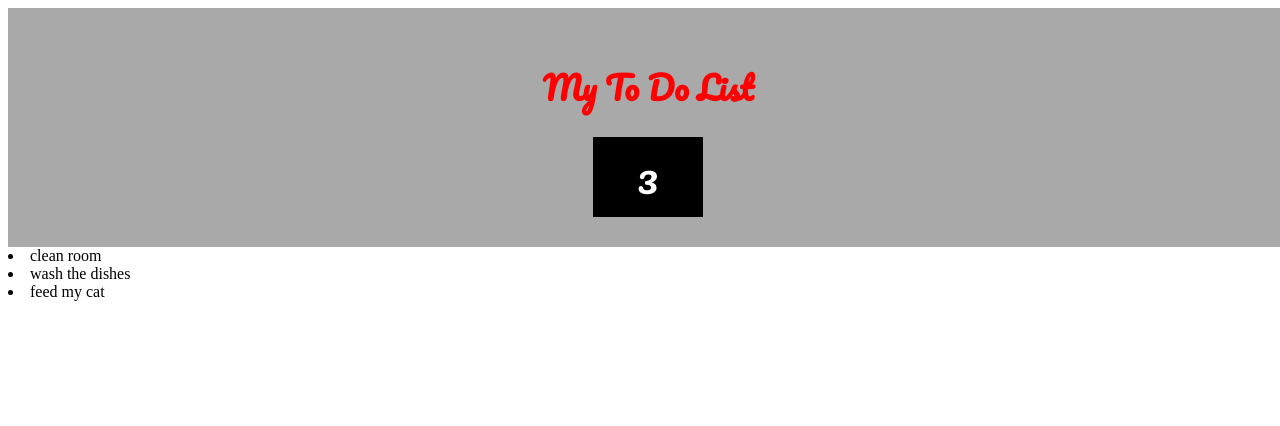
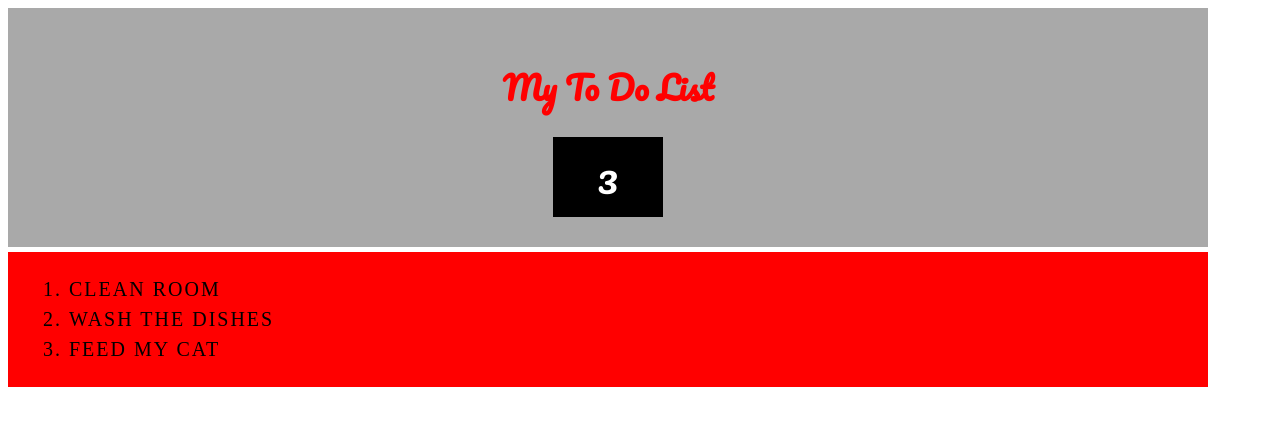
Before and after one commit to BognaKonstanty/webpack-zad2-TODO, a React app: page / in a window 1280 px wide. Shown: the top 426 px of the page. Built offline with nearby package versions, Linux system fonts and the light colour scheme.

Commit message:
correction2

```diff
--- a/src/components/Title.css
+++ b/src/components/Title.css
@@ -6,7 +6,7 @@
 	font-family: 'Pacifico', cursive;
 	text-align: center;
 	width: 1200px;
-    padding: 30px 40px;
+    padding: 30px 0px;
 }
 
 .Title > h1 {
--- /dev/null
+++ b/src/components/TodoList.css
@@ -0,0 +1,21 @@
+.TodoList {
+	width: 1170px;
+	background: red;
+	list-style-type: decimal;
+	padding: 20px 0;
+	padding-left: 30px;
+	margin-top: 5px;
+	letter-spacing: 2px;
+	font-size: 20px;
+	text-transform: uppercase;
+	cursor: pointer;
+	line-height: 25px;
+}
+
+li {
+	margin:5px;
+}
+
+li:hover {
+	background: #ff5050;
+}
--- a/src/components/TodoList.js
+++ b/src/components/TodoList.js
@@ -1,6 +1,6 @@
 import React from 'react';
 
-//import style from './Title.css';
+import style from './TodoList.css';
 
 const Todo = ({todo, remove}) => {
 	return (<li onClick={(todo) => todo.remove(todo.id)}>{todo.text}</li>);
@@ -12,7 +12,7 @@ const TodoList = ({todos, remove}) => {
 	});
 
 	return(
-		<div className={TodoList}>
+		<div className={style.TodoList}>
 			{listTasks}
 		</div>
 	);
```
